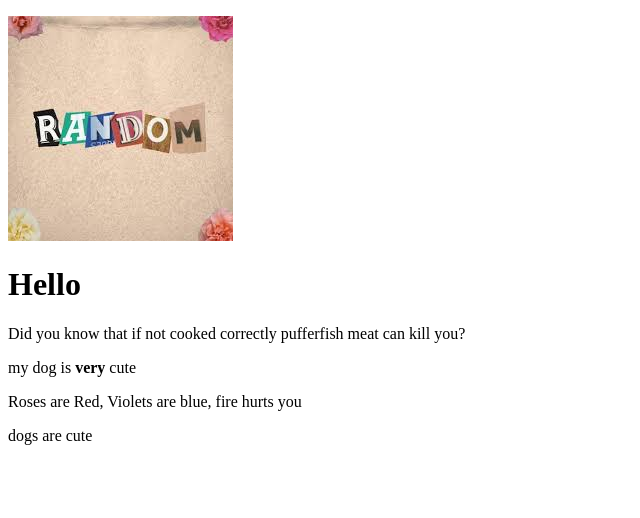
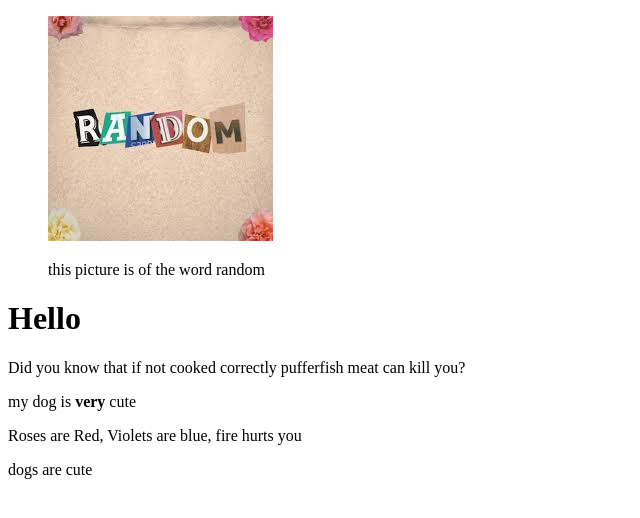
Before and after one commit to JAG111111/JAG111111.github.io, a plain HTML site: page index.html in a window 1280 px wide. Shown: the whole page, without its empty margins (0-640 px from the left). Drawn offline with Linux system fonts and the light colour scheme.

Commit message:
3 commit

```diff
--- a/index.html
+++ b/index.html
@@ -12,7 +12,17 @@ Random Things and Fun Facts
 
 
 <body>
+
+<figure>
+
+
 <p><img src = "picture.jpg"></p>
+
+<figcaption>
+this picture is of the word random
+</figcaption>
+
+</figure>
 
 <p><h1>Hello </h1></p>
 Did you know that if not cooked correctly pufferfish meat can kill you?
```
